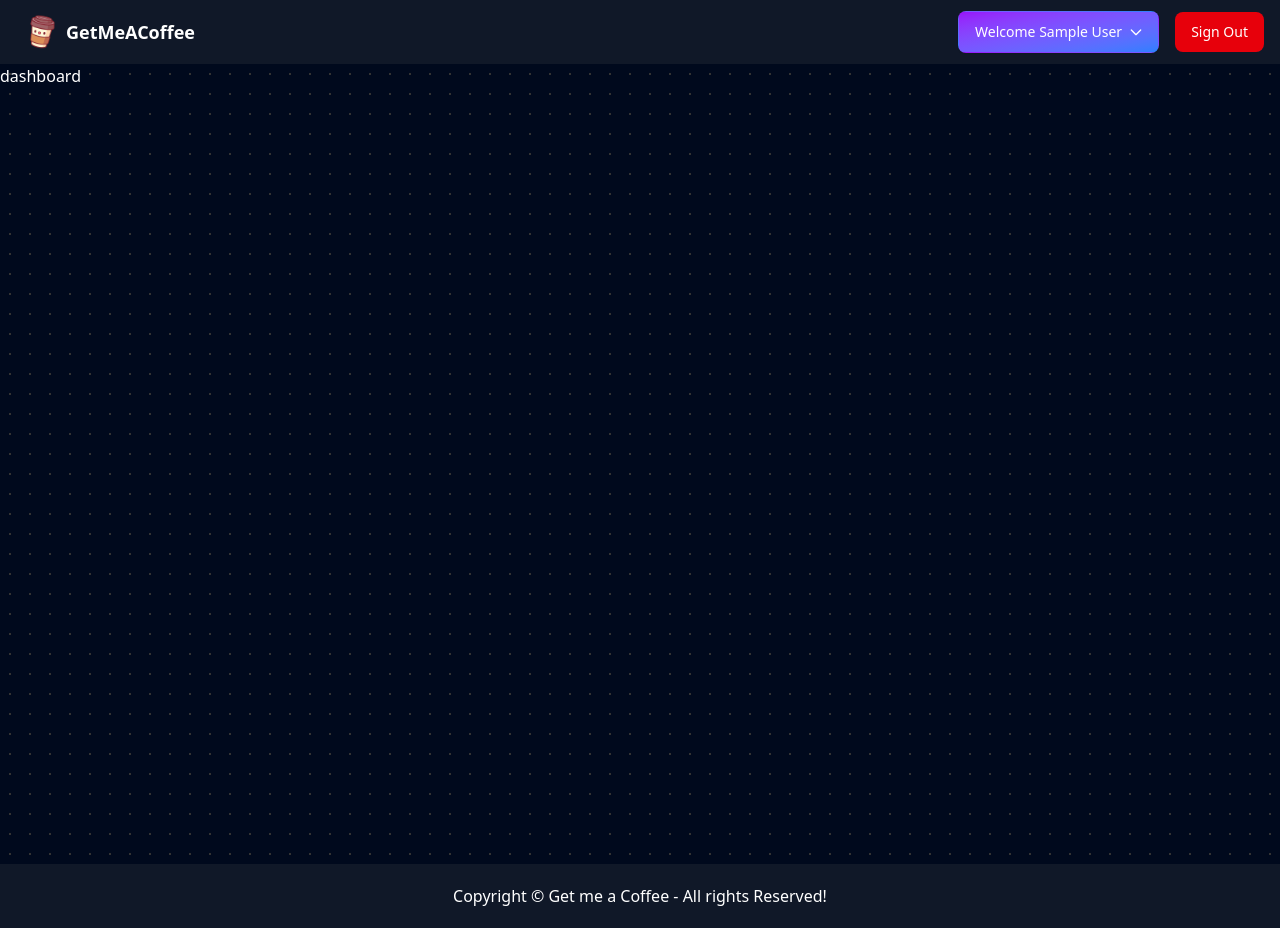
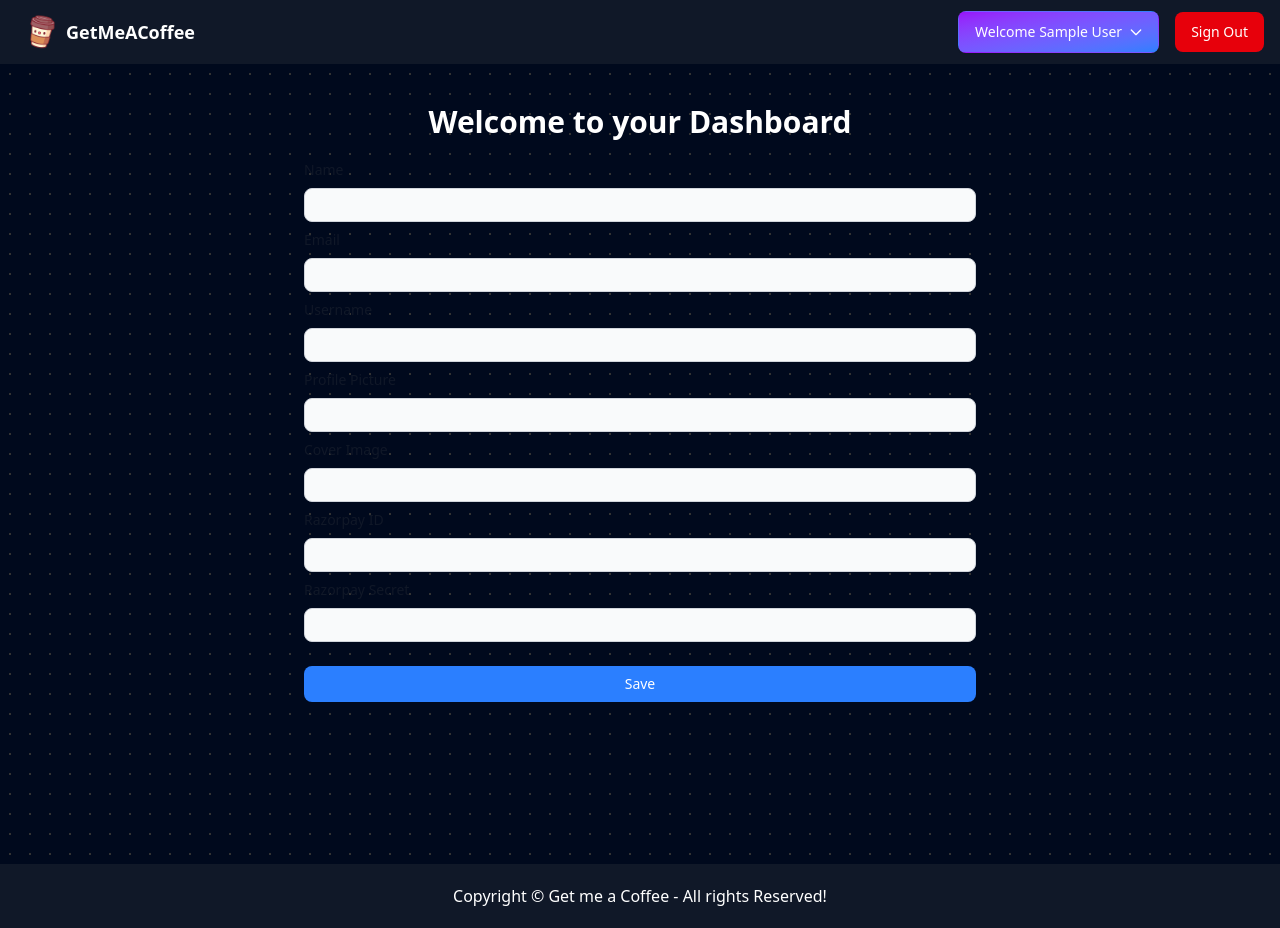
Before and after one commit to Void-0019/get-me-a-coffee, a Next.js app: page /dashboard in a window 1280 px wide. Built offline with nearby package versions, Linux system fonts and the light colour scheme; no server answers; sample sign-in values are in the browser's storage.

Commit message:
minor updates

```diff
--- a/app/dashboard/page.js
+++ b/app/dashboard/page.js
@@ -1,23 +1,6 @@
 "use client"
-import React, { useEffect } from 'react'
-import { useRouter } from 'next/navigation'
-import { useSession, signIn, signOut } from 'next-auth/react'
+import Dashboard from '@/components/Dashboard'
 
-const Dashboard = () => {
-  const {data: session} = useSession()
-  const router = useRouter()
-
-  useEffect(()=>{
-    if(!session){
-      router.push('/login')
-    }
-  }, [session, router])
-
-  return (
-    <div>
-      dashboard
-    </div>
-  )
+export default function DashboardPage(){
+  return <Dashboard/>
 }
-
-export default Dashboard
--- a/components/Navbar.js
+++ b/components/Navbar.js
@@ -33,8 +33,8 @@ const Navbar = () => {
       <div className='relative'>
         {session && <>
           <button onClick={()=>setShowdropdown(!showdropdown)} onBlur={()=>{setTimeout(()=>{
-
-          }, 300); setShowdropdown(false)}} id="dropdownDefaultButton" data-dropdown-toggle="dropdown" className="mx-4 rounded-lg inline-flex items-center justify-center text-white bg- box-border border border-transparent bg-linear-to-br from-purple-600 to-blue-500 hover:bg-linear-to-bl focus:ring-4 focus:outline-none focus:ring-blue-300 dark:focus:ring-blue-800 shadow-xs font-medium leading-5 rounded-base text-sm px-4 py-2.5" type="button">
+          setShowdropdown(false)
+          }, 300);}} id="dropdownDefaultButton" data-dropdown-toggle="dropdown" className="mx-4 rounded-lg inline-flex items-center justify-center text-white bg- box-border border border-transparent bg-linear-to-br from-purple-600 to-blue-500 hover:bg-linear-to-bl focus:ring-4 focus:outline-none focus:ring-blue-300 dark:focus:ring-blue-800 shadow-xs font-medium leading-5 rounded-base text-sm px-4 py-2.5" type="button">
             Welcome {session.user.name}
             <svg className="w-4 h-4 ms-1.5 -me-0.5" aria-hidden="true" xmlns="http://www.w3.org/2000/svg" width="24" height="24" fill="none" viewBox="0 0 24 24"><path stroke="currentColor" strokeLinecap="round" strokeLinejoin="round" strokeWidth="2" d="m19 9-7 7-7-7" /></svg>
           </button>
```
